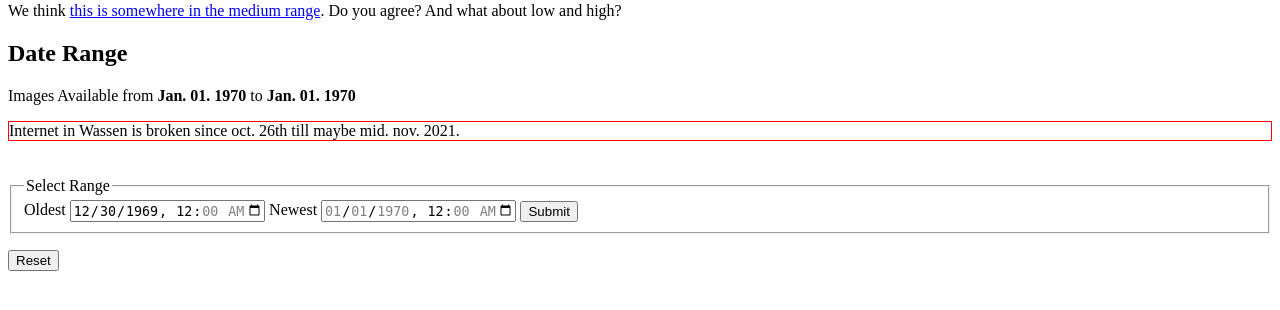
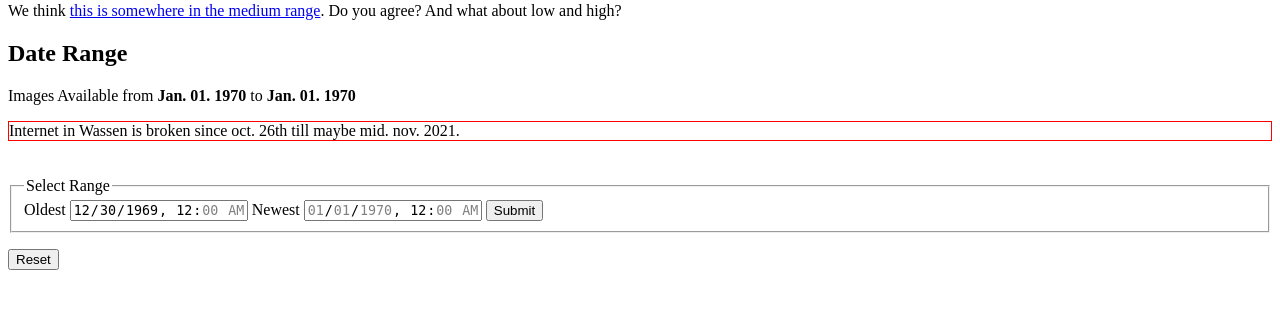
Before and after one commit to it4paddlers/river-photo-gauge, a PHP site: page / in a window 1280 px wide. Shown: the part 312-622 px from the top of the page. Run offline with PHP 8.4, Linux system fonts and the light colour scheme; data that the repository does not hold is empty.

Commit message:
fixes #3

```diff
--- a/index.php
+++ b/index.php
@@ -103,6 +103,19 @@ $oldestRequested_date = date('Y-m-d\TH:i', $oldestRequested_ts);
         display: inline-block;
         padding: 10px;
       }
+      input[type="datetime-local"] {
+        position: relative;
+      }
+      input[type="datetime-local"]::-webkit-calendar-picker-indicator {
+        position: absolute;
+        top: 0;
+        right: 0;
+        width: 100%;
+        height: 100%;
+        padding: 0;
+        color: transparent;
+        background: transparent;
+      }
     </style>
   </head>
   <body>
```
